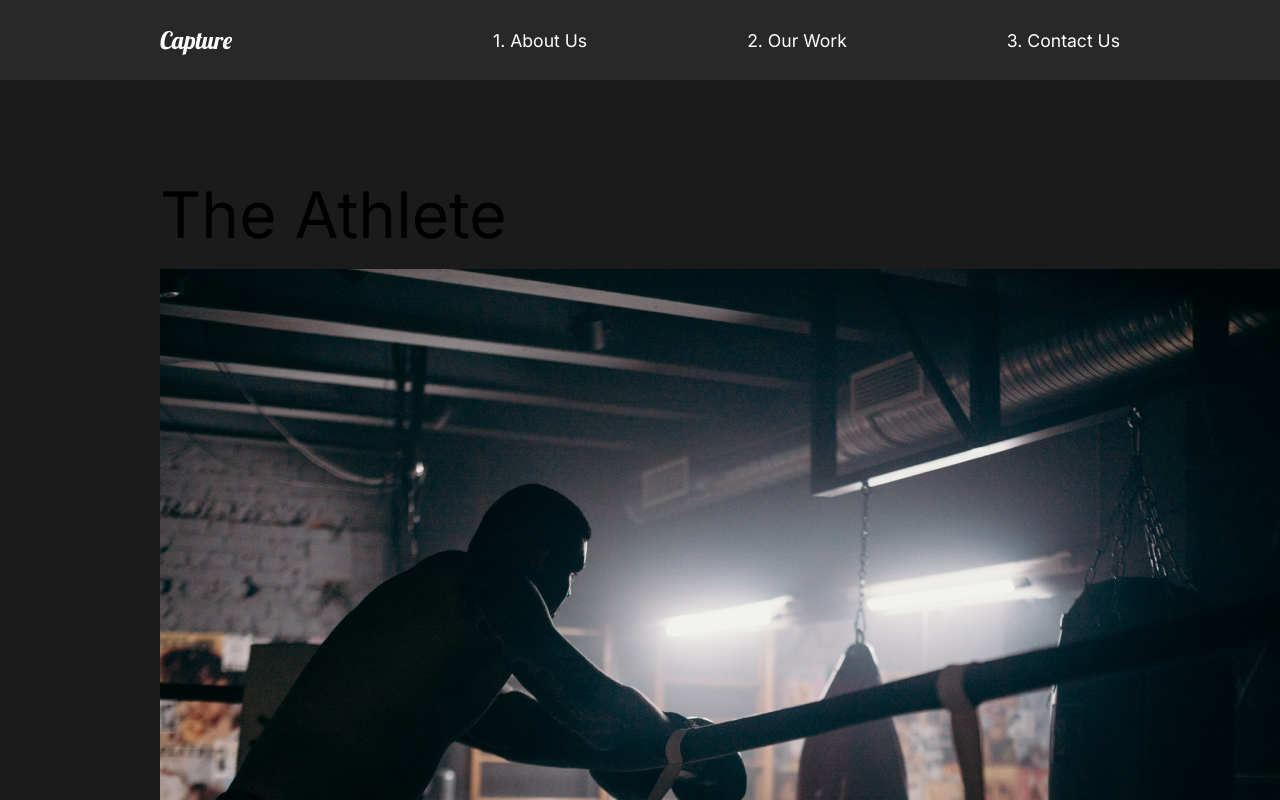
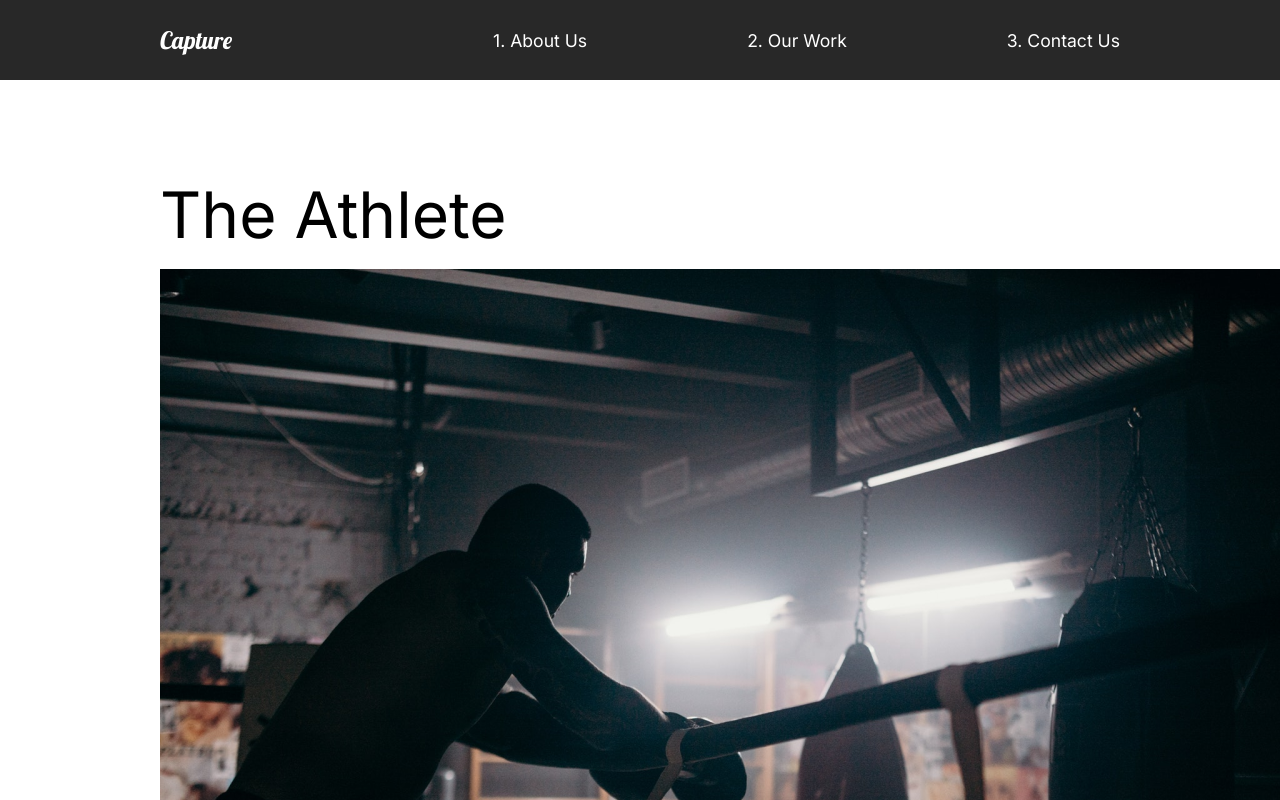
Before and after one commit to NeeshSamsi/DevEd-Capture, a React (Create React App) app: page /work in a window 1280 px wide. Shown: the top 800 px of the page. Built offline with nearby package versions, Linux system fonts and the light colour scheme.

Commit message:
14. About Animations

```diff
--- a/src/animation.js
+++ b/src/animation.js
@@ -8,13 +8,56 @@ export const pageAnimation = {
     y: 0,
     transition: {
       duration: 1,
+      when: "beforeChildren",
+      staggerChildren: 0.25,
     },
   },
   exit: {
     opacity: 0,
     y: 300,
     transition: {
-      duration: 1,
+      duration: 0.5,
     },
   },
 };
+
+export const titleAnimation = {
+  hidden: {
+    y: 200,
+  },
+  show: {
+    y: 0,
+    transition: {
+      duration: 0.75,
+      ease: "easeOut",
+    },
+  },
+};
+
+export const fade = {
+  hidden: {
+    opacity: 0,
+  },
+  show: {
+    opacity: 1,
+    transition: {
+      duration: 0.75,
+      ease: "easeOut",
+    },
+  },
+};
+
+export const photoAnimation = {
+  hidden: {
+    opacity: 0,
+    scale: 1.2,
+  },
+  show: {
+    scale: 1,
+    opacity: 1,
+    transition: {
+      duration: 0.75,
+      ease: "easeOut",
+    },
+  },
+};
--- a/src/components/AboutSection.js
+++ b/src/components/AboutSection.js
@@ -6,6 +6,7 @@ import { StlAbout, StlDescription, StlImage, StlHide } from "../styles";
 
 // Import Framer Motion
 import { motion } from "framer-motion";
+import { titleAnimation, photoAnimation, fade } from "../animation";
 
 const AboutSection = () => {
   return (
@@ -13,25 +14,29 @@ const AboutSection = () => {
       <StlDescription>
         <motion.div>
           <StlHide>
-            <motion.h2>We work to make</motion.h2>
+            <motion.h2 variants={titleAnimation}>We work to make</motion.h2>
           </StlHide>
           <StlHide>
-            <motion.h2>
+            <motion.h2 variants={titleAnimation}>
               your <span>dreams</span>
             </motion.h2>
           </StlHide>
           <StlHide>
-            <motion.h2>come true.</motion.h2>
+            <motion.h2 variants={titleAnimation}>come true.</motion.h2>
           </StlHide>
         </motion.div>
-        <p>
+        <motion.p variants={fade}>
           Contact us for an photography or videography ideas that you have. We
           have professionals with amazing skills.
-        </p>
-        <button>Contact Us</button>
+        </motion.p>
+        <motion.button variants={fade}>Contact Us</motion.button>
       </StlDescription>
       <StlImage>
-        <img src={home1} alt="Guy with a camera" />
+        <motion.img
+          src={home1}
+          alt="Guy with a camera"
+          variants={photoAnimation}
+        />
       </StlImage>
     </StlAbout>
   );
--- a/src/pages/ContactUs.js
+++ b/src/pages/ContactUs.js
@@ -11,6 +11,7 @@ const ContactUs = () => {
       initial="hidden"
       animate="show"
       exit="exit"
+      style={{ background: "#fff" }}
     >
       <h1>Contact Us</h1>
     </motion.div>
--- a/src/pages/OurWork.js
+++ b/src/pages/OurWork.js
@@ -13,11 +13,12 @@ import { pageAnimation } from "../animation";
 
 const OurWork = () => {
   return (
-    <Stlwork
+    <StlWork
       variants={pageAnimation}
       initial="hidden"
       animate="show"
       exit="exit"
+      style={{ background: "#fff" }}
     >
       <StlMovie>
         <h2>The Athlete</h2>
@@ -40,12 +41,12 @@ const OurWork = () => {
           <img src={goodtimes} alt="Good Times" />
         </Link>
       </StlMovie>
-    </Stlwork>
+    </StlWork>
   );
 };
 
 // Styled Componenets
-const Stlwork = styled(motion.div)`
+const StlWork = styled(motion.div)`
   min-height: 100vh;
   overflow: hidden;
   padding: 5rem 10rem;
@@ -55,6 +56,7 @@ const Stlwork = styled(motion.div)`
 
     .line {
       height: 0.5rem;
+      width: 100%;
       background: #ccc;
       margin-bottom: 3rem;
     }
```
